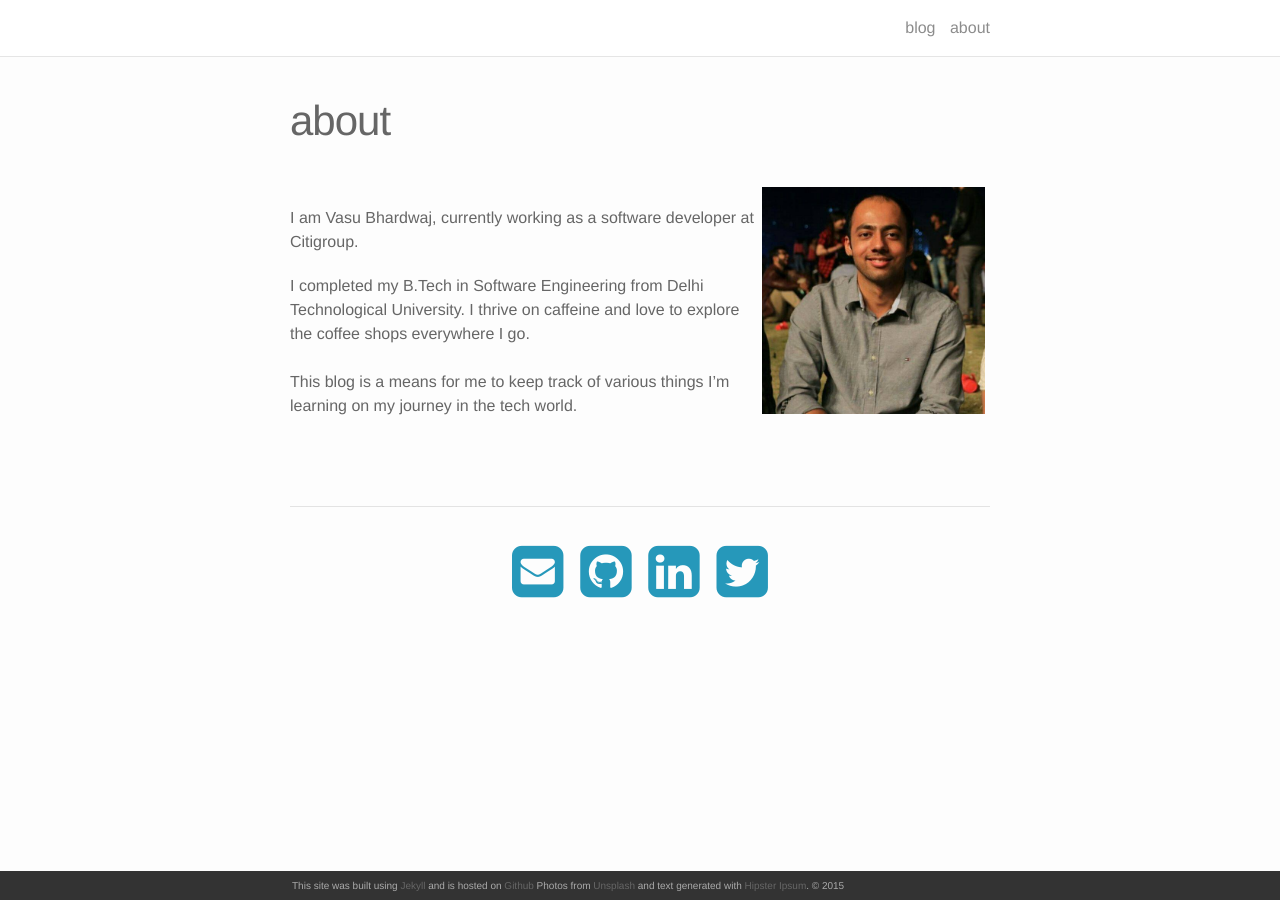
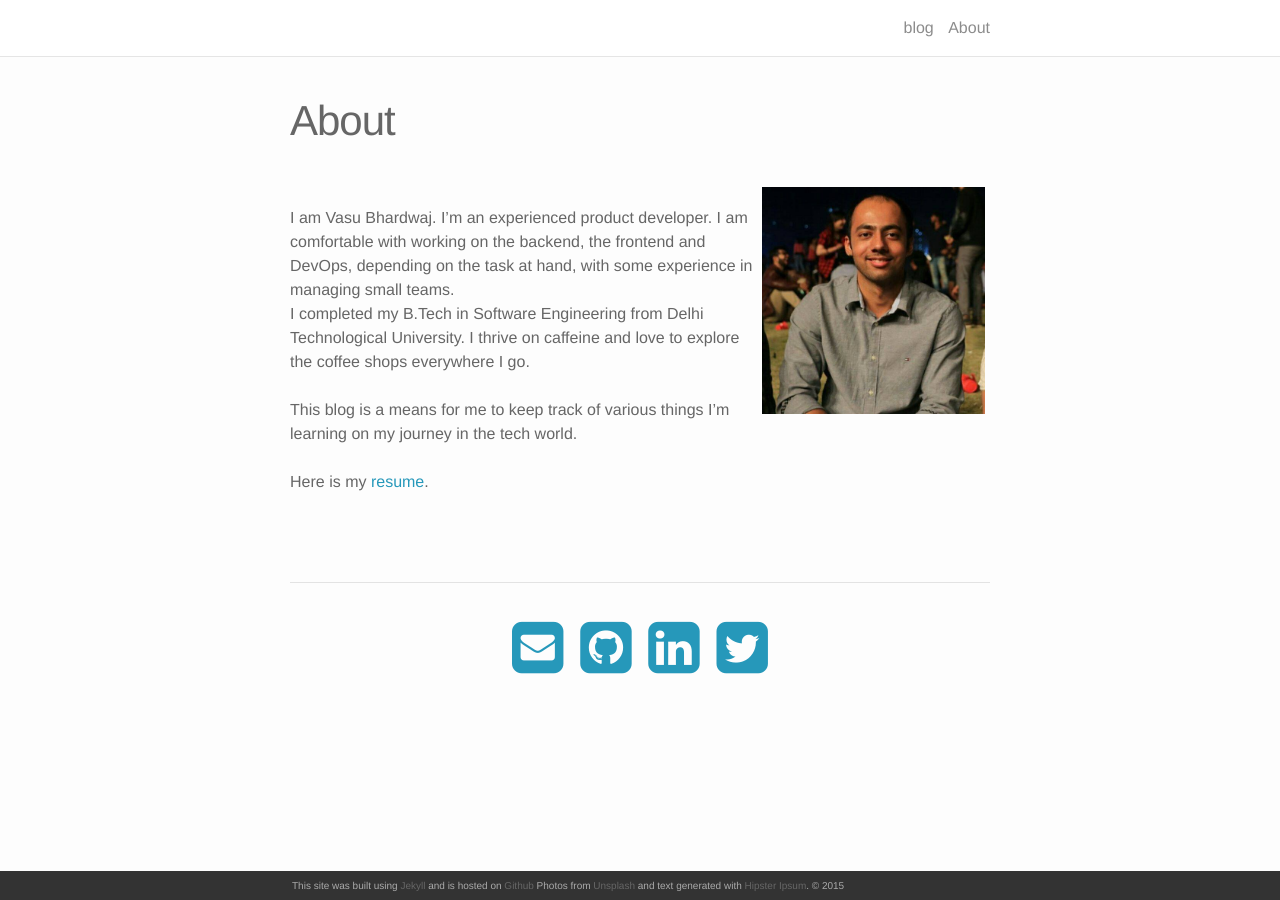
Before and after one commit to Vasu014/Vasu014.github.io, a Jekyll site: the page built from about.md, in a window 1280 px wide. Built offline with Jekyll 4.4.1, drawn with Linux system fonts in a browser that asks for light colours; nearby versions of some CDN libraries.

Commit message:
Update About section

```diff
--- a/_config.yml
+++ b/_config.yml
@@ -4,6 +4,8 @@ email: voodoorapter014@gmail.com
 description: "A blog about software development, well mostly.."
 baseurl:  # the subpath of your site, e.g. /blog/
 url:  # the base hostname & protocol for your site
+plugins:
+  - jekyll-stemap
 twitter_username: twitter_username
 github_username:  "Vasu014"
 linkedin_username: vasu-bhardwaj-2a4b6080
@@ -16,8 +18,6 @@ highlighter: rouge
 # Pagination
 paginate: 15
 paginate_path: "/blog/page:num/"
-
-
 collections:
   portfolio:
     output: false
--- a/about.md
+++ b/about.md
@@ -1,18 +1,21 @@
 ---
 layout: page
-title: about
+title: About
 permalink: /about/
 ---
 
 <img class="col one right" src="/img/prof_pic.jpg">
 
 <br/>
-I am Vasu Bhardwaj, currently working as a software developer at Citigroup.
-
+I am Vasu Bhardwaj. I’m an experienced product developer. I am comfortable with working on the backend, the frontend and DevOps, depending on the task at hand, with some experience in managing small teams.
+<br/>
 I completed my B.Tech in Software Engineering from Delhi Technological University. I thrive on caffeine and love to explore the coffee shops everywhere I go.
 <br/>
 <br/>
 This blog is a means for me to keep track of various things I'm learning on my journey in the tech world.
+<br/>
+<br/>
+Here is my <a href="https://drive.google.com/open?id=1yscOTGdXb4MVHUzZp7qMkWAUn3ui6z9e" target="_blank">resume</a>.
 <br/>
 <br/>
 
```
